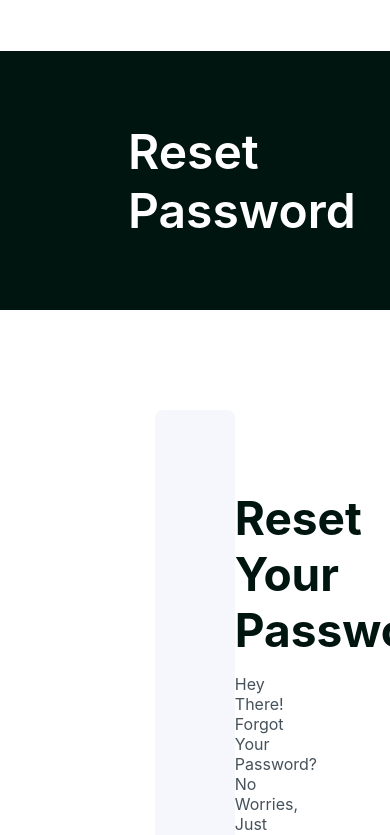
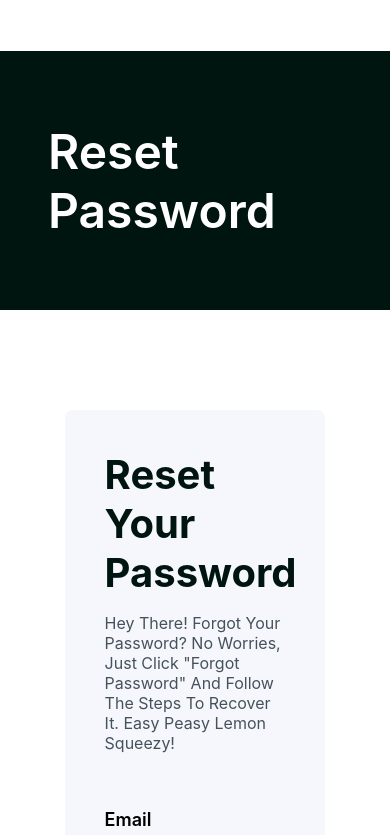
Before and after one commit to ArturBaghdanyan/Bi-Trade, a React (Create React App) app: page / in a window 390 px wide. Shown: the part 8409-9244 px from the top of the page. Built offline with nearby package versions, Linux system fonts and the light colour scheme; the HTML template or start-up script is replaced by a standard one.

Commit message:
finished style for reset component

```diff
--- a/components/reset/style.module.scss
+++ b/components/reset/style.module.scss
@@ -111,5 +111,58 @@
     }
 
     }
+    }
+
 }
+@media only screen and (min-width: 993px) and (max-width: 1199px) {
+    .reset {
+        &_container {
+            padding: 100px 4rem !important;
+
+            &_content {
+                width: 70% !important;
+
+                &_column {
+                    padding: 55px !important;
+                    row-gap: 55px !important;
+                    &_title {
+                        font-size: 20px !important;
+                    }
+                }
+            }
+            }
+        }
 }
+@media only screen and (max-width: 992px) {
+    .reset {
+        &_title > p {
+            padding-left: 3rem !important;
+        }
+        &_container {
+            padding: 100px 2rem !important;
+
+            &_content {
+                width: 60% !important;
+
+                &_column {
+                    padding: 40px !important;
+                    row-gap: 40px !important;
+
+                    &_title {
+                        font-size: 20px !important;
+                    }
+
+                }
+            }
+        }
+    }
+}
+@media only screen and (max-width: 768px) {
+    .reset {
+        &_container {
+            &_content {
+             width: 80% !important;
+            }
+        }
+    }
+}
```
